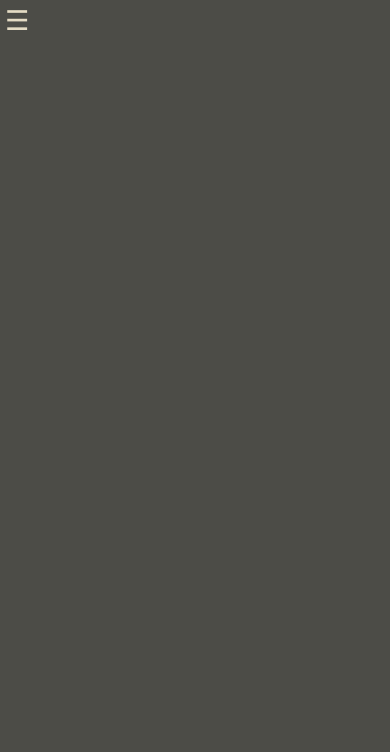
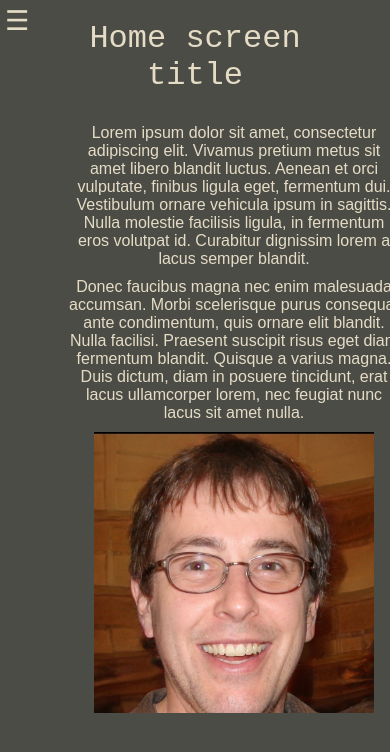
Before and after one commit to geiteadmiral/bobkaare, a plain HTML site: page index.html in a window 390 px wide. Drawn offline with Linux system fonts and the light colour scheme.

Commit message:
created front page

```diff
--- a/index.html
+++ b/index.html
@@ -1,13 +1,12 @@
 <!doctype html>
 
-<html lang="nb">
+<html lang="en">
     <head>
         <meta charset="utf-8">
         <meta name="viewport" content="width=device-width, initial-scale=1.0">
 
         <title>Bob Kåre</title>
 
-        <!-- Load external CSS styles -->
         <link rel="stylesheet" href="styles.css">
 
     </head>
@@ -19,7 +18,7 @@
             </div>
             <nav >
                 <ul class="headernav">
-                    <li><a href="#">Link 1</a></li>
+                    <li><a  class="current">Home</a></li>
                     <li><a href="#">Link 2</a></li>
                     <li><a href="#">Link 3</a></li>
                     <li><a href="#">Link 4</a></li>
@@ -30,9 +29,10 @@
         <button onclick="openSidebar()" class="openbtn">&#9776;</button>
         <aside class="sidebar">
             <button onclick="closeSidebar()" class="closebtn">&times</button>
+            <h1 class="headertitle">Bob Kåre</h1>
             <nav >
                 <ul class="headernav">
-                    <li><a href="#">Link 1</a></li>
+                    <li><a href="#" class="current">Link 1</a></li>
                     <li><a href="#">Link 2</a></li>
                     <li><a href="#">Link 3</a></li>
                     <li><a href="#">Link 4</a></li>
@@ -40,7 +40,17 @@
             </nav>
         </aside>
 
-        <!-- Load external JavaScript -->
+        <div class="main">
+            <h1>Home screen title</h1>
+            <div class="split">
+                <div>
+                    <p>Lorem ipsum dolor sit amet, consectetur adipiscing elit. Vivamus pretium metus sit amet libero blandit luctus. Aenean et orci vulputate, finibus ligula eget, fermentum dui. Vestibulum ornare vehicula ipsum in sagittis. Nulla molestie facilisis ligula, in fermentum eros volutpat id. Curabitur dignissim lorem a lacus semper blandit. </p>
+                    <p>Donec faucibus magna nec enim malesuada accumsan. Morbi scelerisque purus consequat ante condimentum, quis ornare elit blandit. Nulla facilisi. Praesent suscipit risus eget diam fermentum blandit. Quisque a varius magna. Duis dictum, diam in posuere tincidunt, erat lacus ullamcorper lorem, nec feugiat nunc lacus sit amet nulla.</p>
+                </div>
+                <img src="bilder/kaare.jpg" alt="Picture of Bob Kåre staring into the camera, smiling"/>
+            </div>
+        </div>
+
         <script src="scripts.js"></script>
 
     </body>
--- a/scripts.js
+++ b/scripts.js
@@ -7,3 +7,9 @@ function openSidebar(){
 function closeSidebar(){
     sidebar.style.width = "0"
 }
+
+window.addEventListener("resize", () => {
+    if (window.innerWidth <= 1024) {
+        closeSidebar()
+    }
+})
--- a/styles.css
+++ b/styles.css
@@ -23,6 +23,10 @@ h1 {
     font-family: monospace;
     font-weight: normal;
     color: #E5DCC5;
+}
+
+p {
+    font-family: sans-serif;
 }
 
 /*header -------------------------------------*/
@@ -52,8 +56,15 @@ h1 {
 }
 
 .headernav a:hover {
-    background-color: #a93640;
+    background-color: #7f2c33;
 }
+
+a.current {
+    cursor: default;
+    background-color: #7f2c33;
+}
+
+
 
 /*Sidebar----------------------------------*/
 .openbtn {
@@ -90,11 +101,42 @@ h1 {
     cursor: pointer;
 }
 
+/*Hovedinnhold -------------------------------*/
+
+.main {
+    width: 80vw;
+    margin: auto;
+    padding-top: 20px;
+}
+
+.main h1 {
+    font-size: 2rem;
+}
+
+.main p {
+    text-align: center;
+    color: #E5DCC5;
+    margin: 10px;
+}
+
+.split {
+    display: grid;
+    grid-template-columns: repeat(auto-fit, minmax(350px, 1fr));
+    align-items: center;
+    margin: 20px;
+    justify-items: center;
+}
+
+.split img {
+    width: 80%;
+}
+
+
 /*Responsivtet -----------------------------*/
 
 /*For små skjermer*/
-@media (max-width: 640px){
-    .pageheader{
+@media (max-width: 640px) {
+    .pageheader {
         display: none;
     }
 
@@ -106,7 +148,21 @@ h1 {
         padding: 20px;
         flex-direction: column;
         align-items: center;
+        gap: 40px;
     }
 
+    .headernav a {
+        padding: 10px 20px;
+        display: block;
+        width: 200px;
+        text-align: center;
+    }
+
+    .headertitle {
+        padding-top: 10px;
+        width: 300px;
+        text-align: center;
+        overflow-x: hidden;
+    }
 
 }
```
Also changed, not shown: bilder/kaare.jpg (added).
